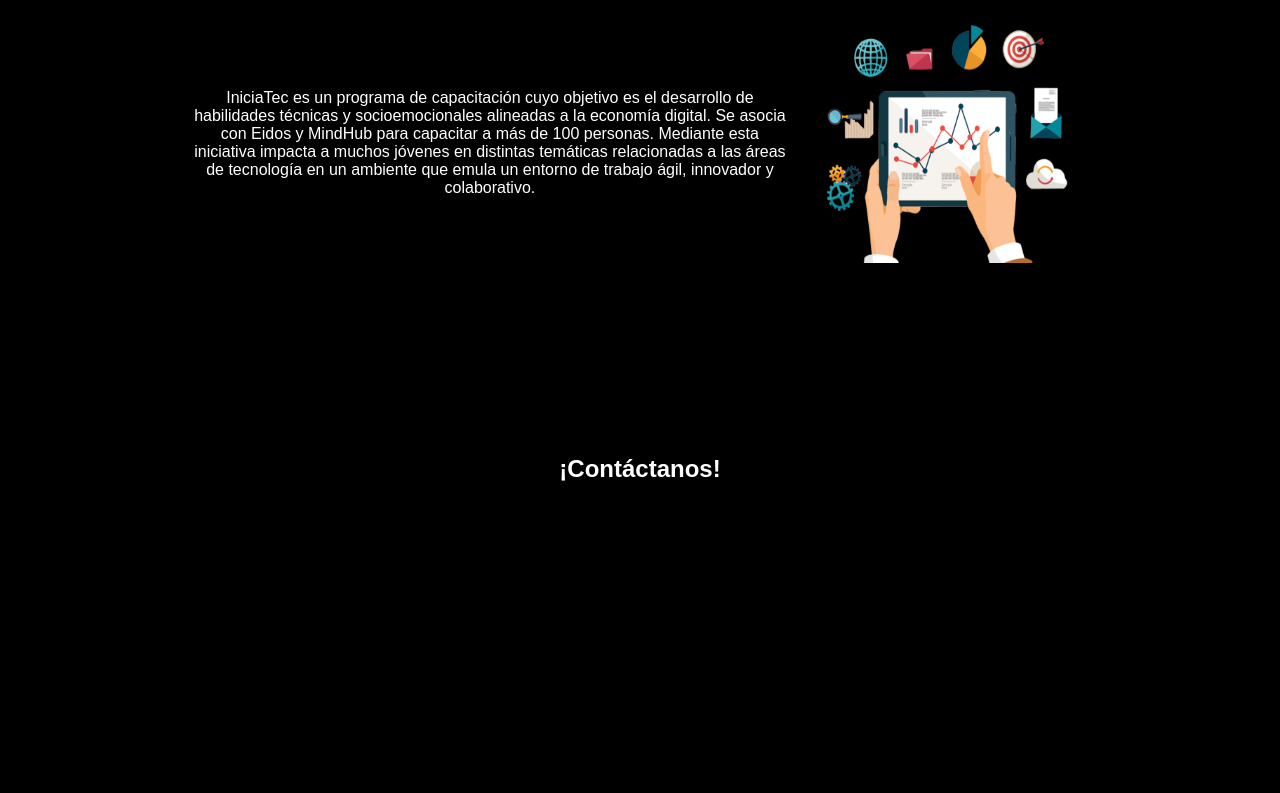
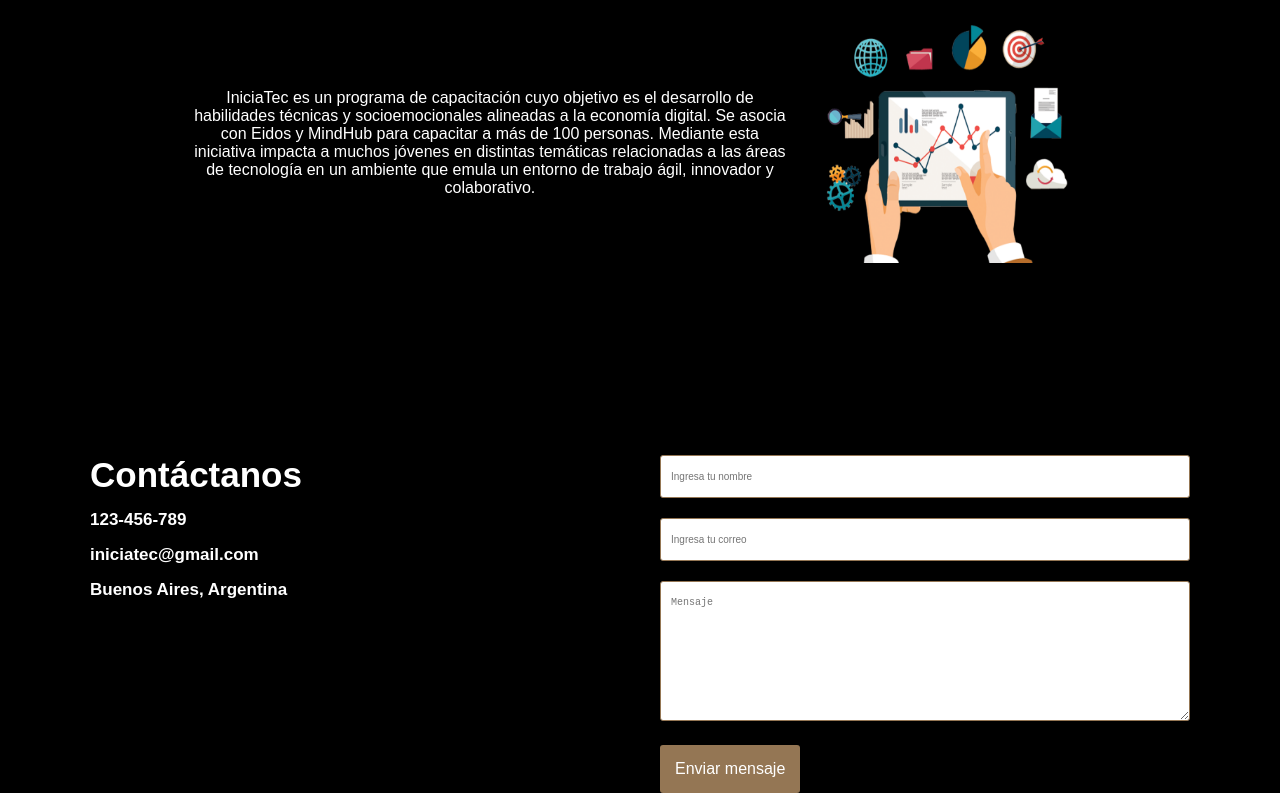
Before and after one commit to CristianMansilla/Beer-Creer, a plain HTML site: page index.html in a window 1280 px wide. Shown: the part 1410-2203 px from the top of the page. Before the commit the page ends 1969 px from the top, so only its background shows below. Drawn offline with Linux system fonts and the light colour scheme; a web font is replaced by a local one.

Commit message:
:memo: Feat: Add the form section

```diff
--- a/assets/style.css
+++ b/assets/style.css
@@ -148,11 +148,60 @@ h2.tile1-home{
         text-align: center;
         margin-right: 5%;
     }
-    h2.title3-home{
-        margin-top: 15%;
-        padding-bottom: 6%;
-        justify-content: center;
-        text-align: center;
 
 
+
+    .contact-form-section{
+        width: 100%;
+        max-width: 1100px;
+        margin: auto;
+        display: grid;
+        grid-template-columns: repeat(2,1fr);
+        grid-gap: 50px;
+        margin-top: 15%;
+        margin-bottom: 10%;
+
     }
+.title3-home{
+    margin-bottom: 15px;
+    font-size: 35px;
+}
+.info-form a{
+    font-size: 17px;
+    display: inline-block;
+    text-decoration: none;
+    width: 100%;
+    margin-bottom: 15px;
+    color: #ffffff;
+    font-weight: 700;
+}
+form .campo, textarea{
+    width: 100%;
+    padding: 15px 10px;
+    font-size: 10px;
+    border: 1px solid #947654;
+    margin-bottom: 20px;
+    border-radius: 3px;
+    outline: 0px;
+}
+form textarea{
+    max-width: 530px;
+    min-width: 530px;
+    min-height: 140px;
+    max-height: 150px;
+}
+input.btn-enviar{
+    padding: 15px;
+    font-size: 16px;
+    border: none;
+    outline: 0px;
+    background-color: #947654;
+    color: #ffffff;
+    border-radius: 3px;
+    cursor: pointer;
+    transition: all 300ms ease;
+}
+input.btn-enviar:hover{
+    background-color: #ffffff;
+    color: #000000;
+}
--- a/index.html
+++ b/index.html
@@ -88,10 +88,20 @@
              </section>
 
          <section class="contact-form-section">
-             <h2 class="title3-home">¡Contáctanos!</h2>
-
-
-
+             <div class="form-home">
+                     <div class="info-form">
+                        <h2 class="title3-home">Contáctanos</h2>
+                        <a href="#">123-456-789 </a>
+                        <a href="#">iniciatec@gmail.com</a>
+                        <a href="#">Buenos Aires, Argentina</a>
+                     </div>
+             </div>
+             <form action="#" autocomplete="off">
+                <input type="text" name="nombre" id="nombre" placeholder="Ingresa tu nombre" class="campo">
+                <input type="email" name="email" id="email" placeholder="Ingresa tu correo" class="campo">
+                <textarea name="mensaje" id="mensaje" placeholder="Mensaje" ></textarea>
+                <input type="submit" name="enviar" value="Enviar mensaje" class="btn-enviar">
+             </form>
 
          </section>
 
```
